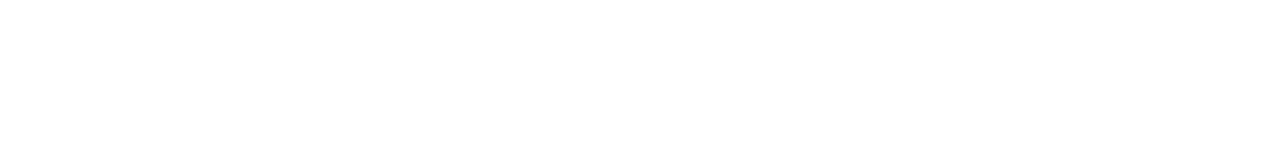
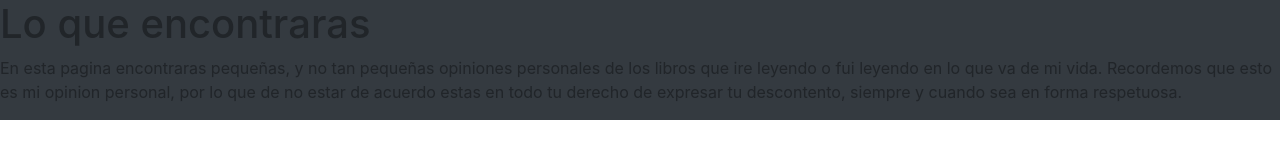
Before and after one commit to Agustin-1023/libros.rev, a plain HTML site: page index.html in a window 1280 px wide. Drawn offline with nearby package versions, Linux system fonts and the light colour scheme.

Commit message:
prueba 1

```diff
--- a/index.html
+++ b/index.html
@@ -8,7 +8,16 @@
 </head>
 <body>
     <div class="contaner">
-        <div class="row"></div>
+        <div class="row">
+            <div class="col-12 bg-dark">
+                <h1>Lo que encontraras</h1>
+                <p>En esta pagina encontraras pequeñas, y no tan pequeñas opiniones personales de los libros que ire leyendo o fui leyendo en lo que va de mi vida.
+                    Recordemos que esto es mi opinion personal, por lo que de no estar de acuerdo estas en todo tu derecho de expresar tu descontento, siempre y cuando sea en forma respetuosa.
+                </p>
+
+
+            </div>
+        </div>
     </div>
     <script src="https://code.jquery.com/jquery-3.5.1.slim.min.js" integrity="sha384-DfXdz2htPH0lsSSs5nCTpuj/zy4C+OGpamoFVy38MVBnE+IbbVYUew+OrCXaRkfj" crossorigin="anonymous"></script>
     <script src="https://cdn.jsdelivr.net/npm/popper.js@1.16.0/dist/umd/popper.min.js" integrity="sha384-Q6E9RHvbIyZFJoft+2mJbHaEWldlvI9IOYy5n3zV9zzTtmI3UksdQRVvoxMfooAo" crossorigin="anonymous"></script>
```
